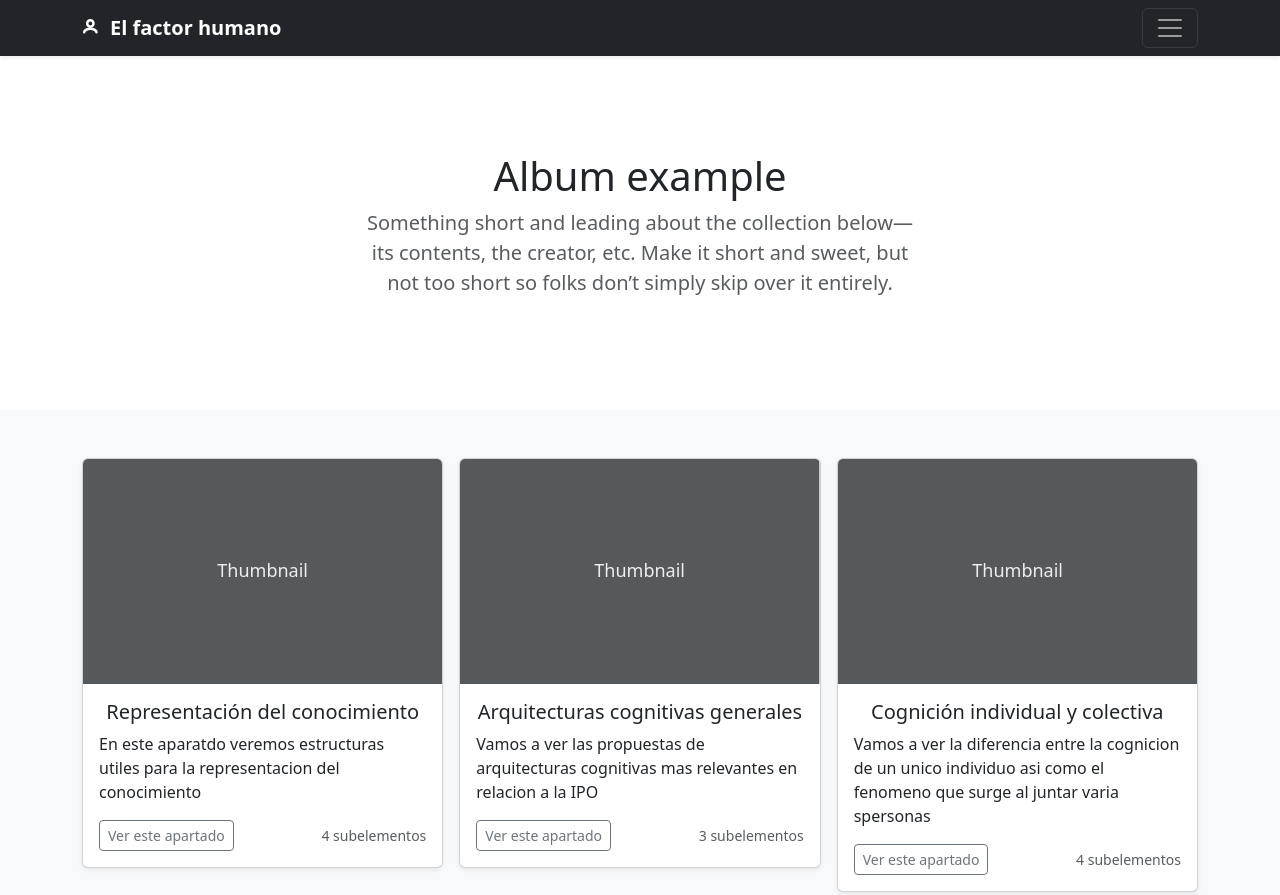
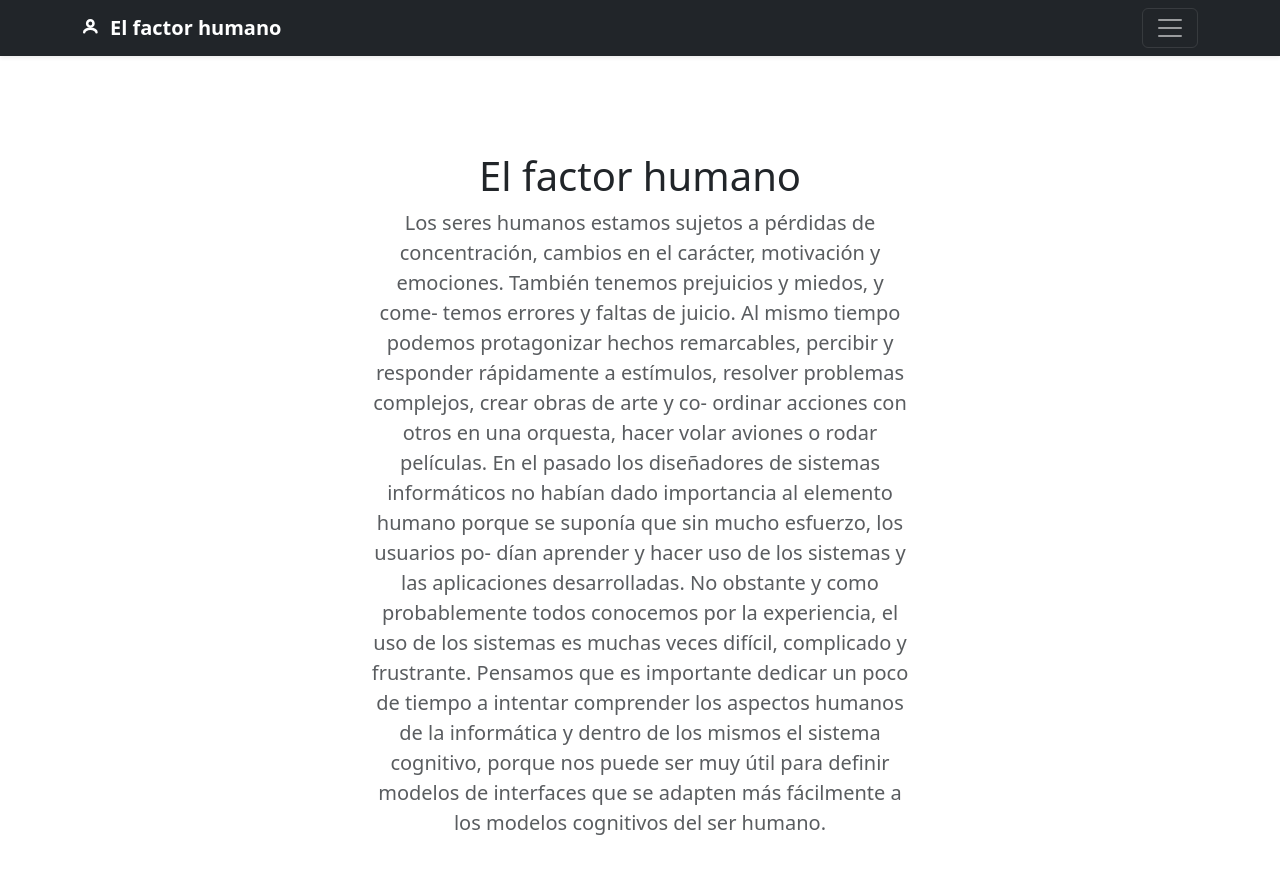
Before and after one commit to japuralo/WebFactorHumano, a plain HTML site: page album/index.html in a window 1280 px wide. Shown: the top 895 px of the page. Drawn offline with Linux system fonts and the light colour scheme; files whose address does not match are found by name.

```diff
--- a/album/index.html
+++ b/album/index.html
@@ -75,8 +75,22 @@
   <section class="py-5 text-center container">
     <div class="row py-lg-5">
       <div class="col-lg-6 col-md-8 mx-auto">
-        <h1 class="fw-light">Album example</h1>
-        <p class="lead text-muted">Something short and leading about the collection below—its contents, the creator, etc. Make it short and sweet, but not too short so folks don’t simply skip over it entirely.</p>
+        <h1 class="fw-light">El factor humano</h1>
+        <p class="lead text-muted">Los seres humanos estamos sujetos a pérdidas de concentración, cambios en el
+          carácter, motivación y emociones. También tenemos prejuicios y miedos, y come-
+          temos errores y faltas de juicio.
+          Al mismo tiempo podemos protagonizar hechos remarcables, percibir y responder
+          rápidamente a estímulos, resolver problemas complejos, crear obras de arte y co-
+          ordinar acciones con otros en una orquesta, hacer volar aviones o rodar películas.
+          En el pasado los diseñadores de sistemas informáticos no habían dado importancia
+          al elemento humano porque se suponía que sin mucho esfuerzo, los usuarios po-
+          dían aprender y hacer uso de los sistemas y las aplicaciones desarrolladas. No
+          obstante y como probablemente todos conocemos por la experiencia, el uso de los
+          sistemas es muchas veces difícil, complicado y frustrante.
+          Pensamos que es importante dedicar un poco de tiempo a intentar comprender los
+          aspectos humanos de la informática y dentro de los mismos el sistema cognitivo,
+          porque nos puede ser muy útil para definir modelos de interfaces que se adapten
+          más fácilmente a los modelos cognitivos del ser humano.</p>
 
       </div>
     </div>
```
